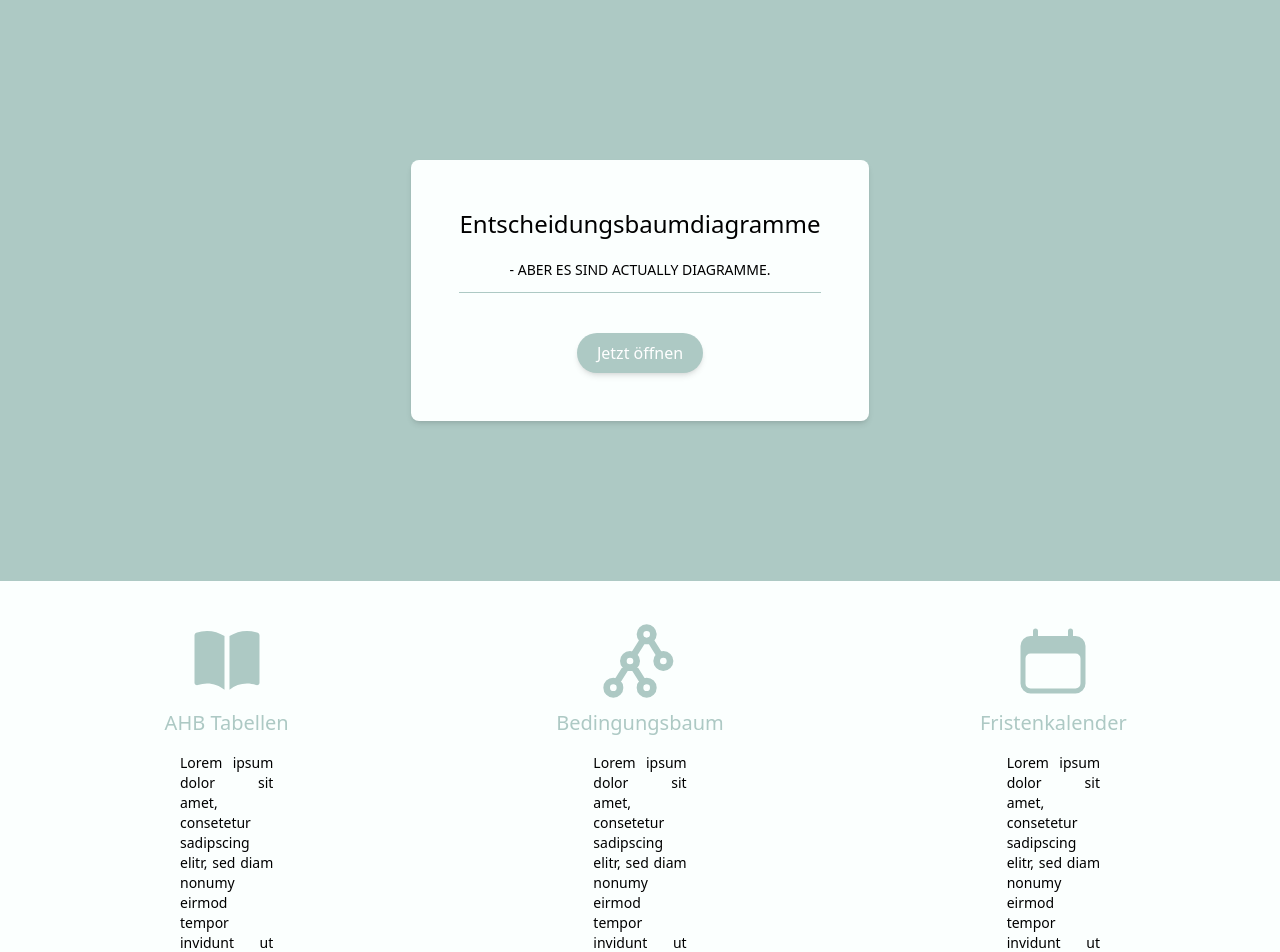
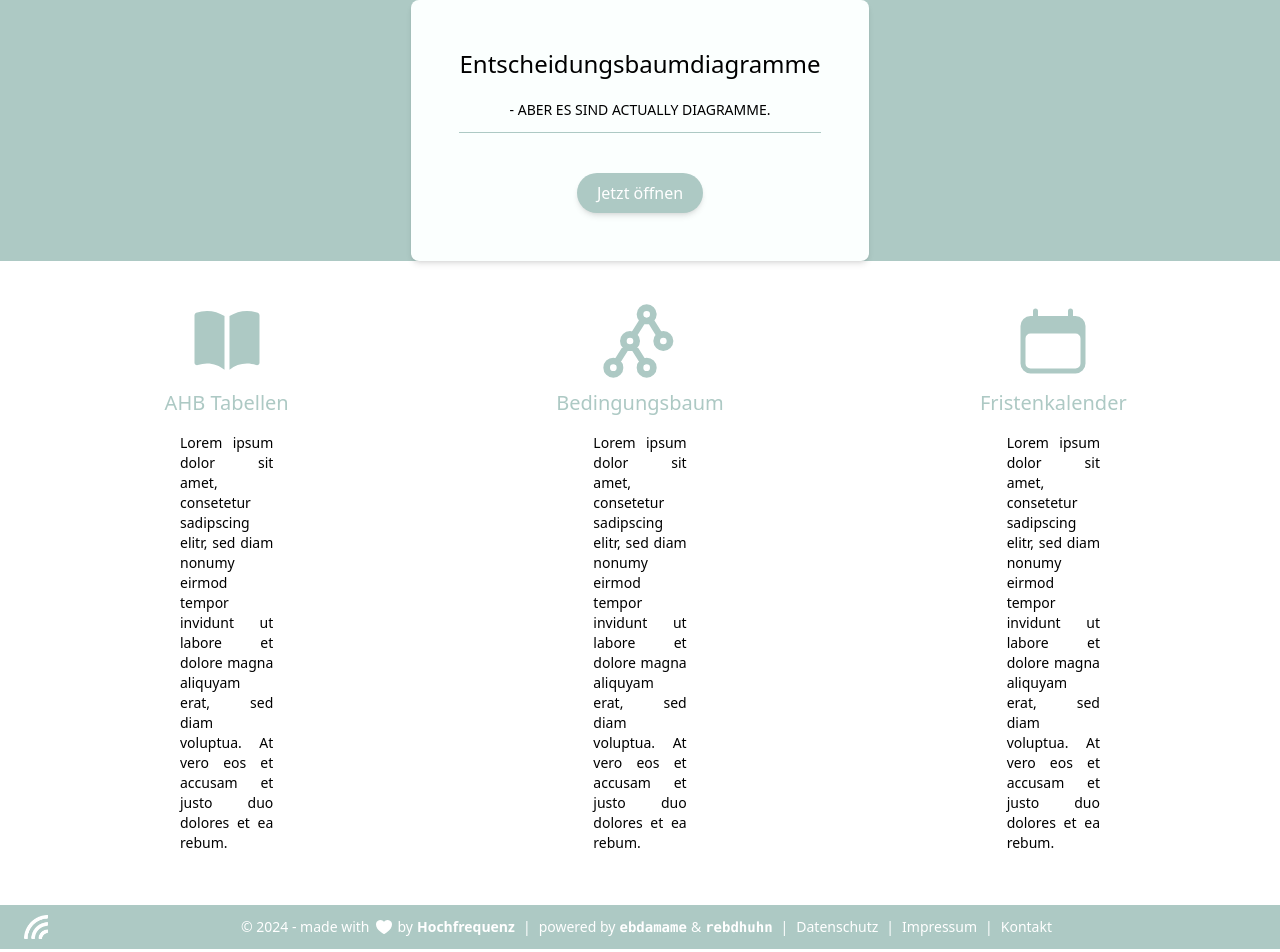
Before and after one commit to OLILHR/ebd.hochfrequenz.de, a SvelteKit app: page / in a window 1280 px wide. Shown: the top 952 px of the page. Built offline with nearby package versions, Linux system fonts and the light colour scheme.

Commit message:
Remove hard coded padding of landing page main section

```diff
--- a/src/routes/+page.svelte
+++ b/src/routes/+page.svelte
@@ -4,8 +4,7 @@
   import { ToolsBanner } from "$lib";
 </script>
 
-<div class="flex flex-col h-full">
-  <section class="bg-secondary py-40 flex items-center justify-center">
+<section class="bg-secondary flex-grow flex items-center justify-center">
   <div class="rounded-lg bg-tint p-12 shadow-md">
     <h1 class="text-2xl pb-5">Entscheidungsbaumdiagramme</h1>
     <h2
@@ -23,8 +22,6 @@
     </div>
   </div>
 </section>
-
-  <section class="bg-tint flex-grow flex items-end">
+<section class="pb-8">
   <ToolsBanner />
 </section>
-</div>
--- a/src/routes/ebd/+page.server.ts
+++ b/src/routes/ebd/+page.server.ts
@@ -1,11 +1,11 @@
-import { getEbd } from "../../server/ebd-loader";
+import { getEbds } from "../../server/ebd-loader";
 import { getFormatVersions } from "../../server/format-version-loader";
 // eslint-disable-next-line import/order
 import type { PageServerLoad } from "./$types";
 
 export const load: PageServerLoad = async () => {
   const formatVersions = getFormatVersions();
-  const ebds = getEbd();
+  const ebds = getEbds();
 
   return {
     formatVersions,
--- a/src/server/ebd-loader.ts
+++ b/src/server/ebd-loader.ts
@@ -1,7 +1,7 @@
 import { readdirSync } from "fs";
 import { join } from "path";
 
-export function getEbd(): Record<string, string[]> {
+export function getEbds(): Record<string, string[]> {
   const ebdPath = join(process.cwd(), "static", "ebd");
   const ebds: Record<string, string[]> = {};
 
```
Lines whose indentation alone changed are shown as unchanged.
